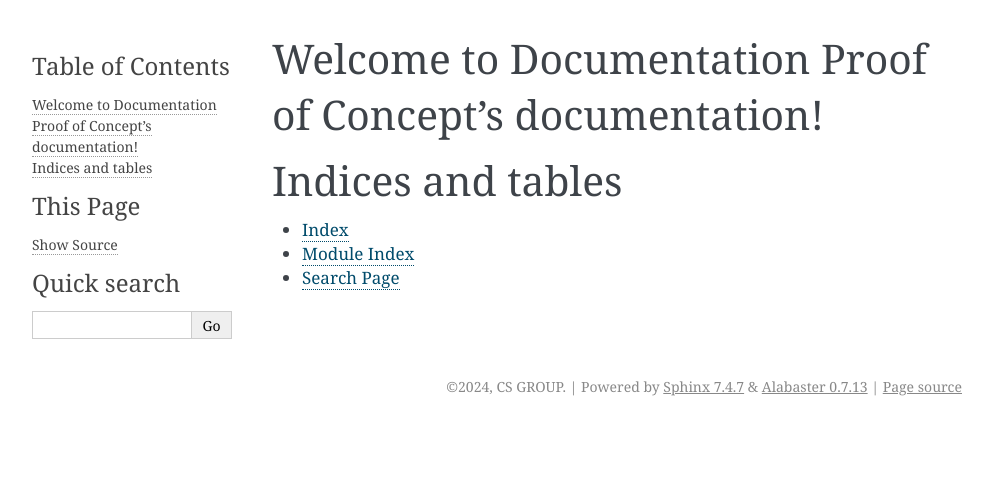
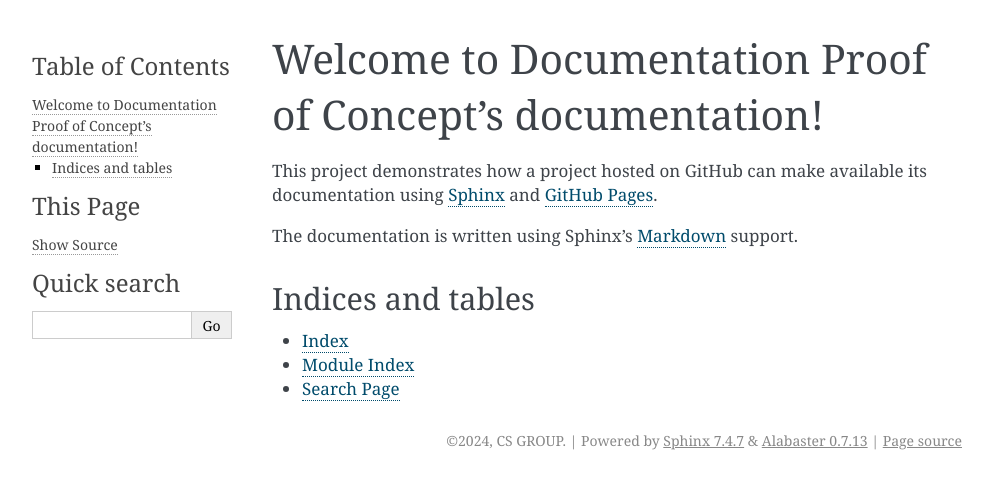
Before and after one commit to ebjorntvedt-csgroup/documentation-test-project, a Sphinx documentation site: the page built from docs/index.md, in a window 1280 px wide. Shown: the top 489 px of the page, without its empty margins (148-1141 px from the left). Built offline with Sphinx 7.4.7, drawn with Linux system fonts in a browser that asks for light colours.

Commit message:
docs: Switch from rst to markdown

````diff
--- a/docs/conf.py
+++ b/docs/conf.py
@@ -31,6 +31,7 @@ release = '0.0.1'
 # extensions coming with Sphinx (named 'sphinx.ext.*') or your custom
 # ones.
 extensions = [
+    "myst_parser"
 ]
 
 # Add any paths that contain templates here, relative to this directory.
--- /dev/null
+++ b/docs/index.md
@@ -0,0 +1,21 @@
+# Welcome to Documentation Proof of Concept's documentation!
+
+This project demonstrates how a project hosted on GitHub can make
+available its documentation using
+[Sphinx](https://www.sphinx-doc.org/en/master/index.html) and
+[GitHub Pages](https://docs.github.com/en/pages).
+
+The documentation is written using Sphinx's
+[Markdown](https://myst-parser.readthedocs.io/en/latest/index.html)
+support.
+
+```{toctree}
+:maxdepth: 1
+:caption: Contents
+```
+
+## Indices and tables
+
+* {ref}`genindex`
+* {ref}`modindex`
+* {ref}`search`
--- /dev/null
+++ b/docs/requirements.txt
@@ -0,0 +1,4 @@
+# Dependencies required by the Sphinx documentation generation.
+# Please list the dependencies in alphabetic order to ease the
+# maintenance of the file.
+myst_parser
````
Also changed, not shown: docs/index.rst (deleted, +0 -20 lines).
